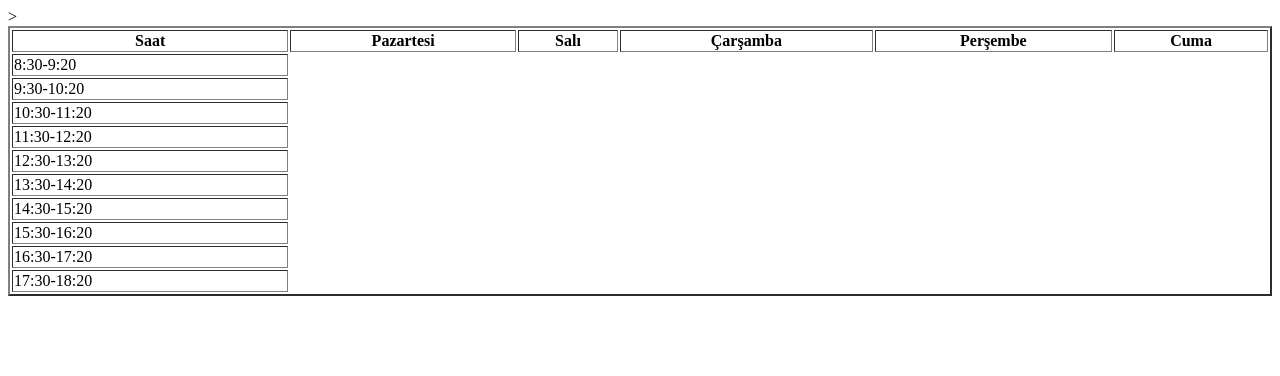
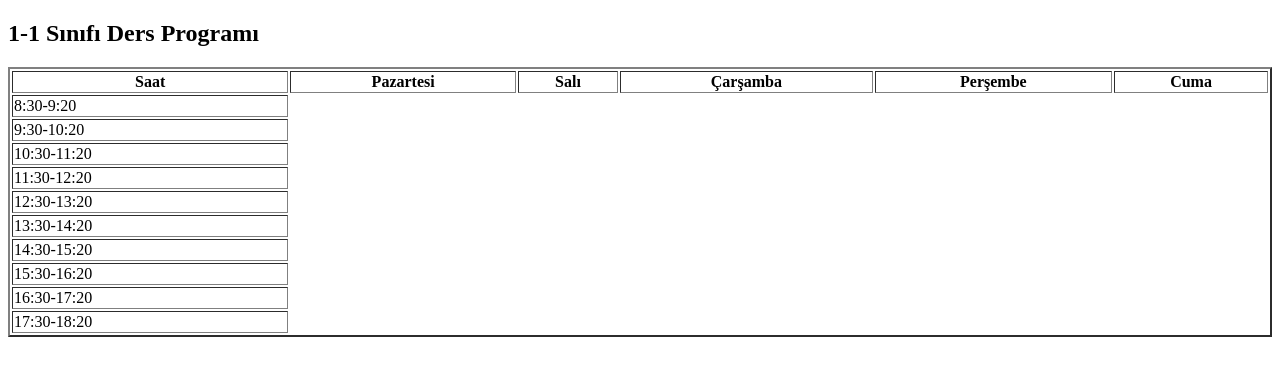
Before and after one commit to mertcy/academic, a PHP site: page /src/front-end/student_classSchedule.php in a window 1280 px wide. Shown: the top 376 px of the page. Run offline with PHP 8.4, Linux system fonts and the light colour scheme; tables that the repository leaves empty hold one stand-in row (values such as "Sample post").

Commit message:
#27: It was clear that classSchedule belongs which class

```diff
--- a/src/front-end/student_classSchedule.php
+++ b/src/front-end/student_classSchedule.php
@@ -1,6 +1,25 @@
 <!DOCTYPE html>
 <html>
 <head>
+  <?php
+    $connection = mysqli_connect('localhost','root','root','db_academic','8889','/Applications/MAMP/tmp/mysql/mysql.sock');
+
+    if($connection) {
+        $sql_log = "SELECT og.sinif_id, og.sube_id
+                    FROM Ogrenci AS og
+                    WHERE og.ogrenci_id = 1";
+        $result = mysqli_query($connection, $sql_log);
+
+        ?>
+        <p><?php
+          while($row_log = mysqli_fetch_row($result)) {
+            $sinif_id = $row_log[0];
+            $sube_id = $row_log[1];
+
+            ?>
+          <?php }} ?>
+      </p>
+   <h2><?php echo $sinif_id;?>-<?php echo $sube_id;?> Sınıfı Ders Programı</h2>
 <table style="width:100%" border="2">
   <tr>
     <th>Saat</th>
@@ -16,7 +35,7 @@
   </tr>
   <tr>
     <td>9:30-10:20</td>
-  >
+
   </tr>
   <tr>
     <td>10:30-11:20</td>
```
